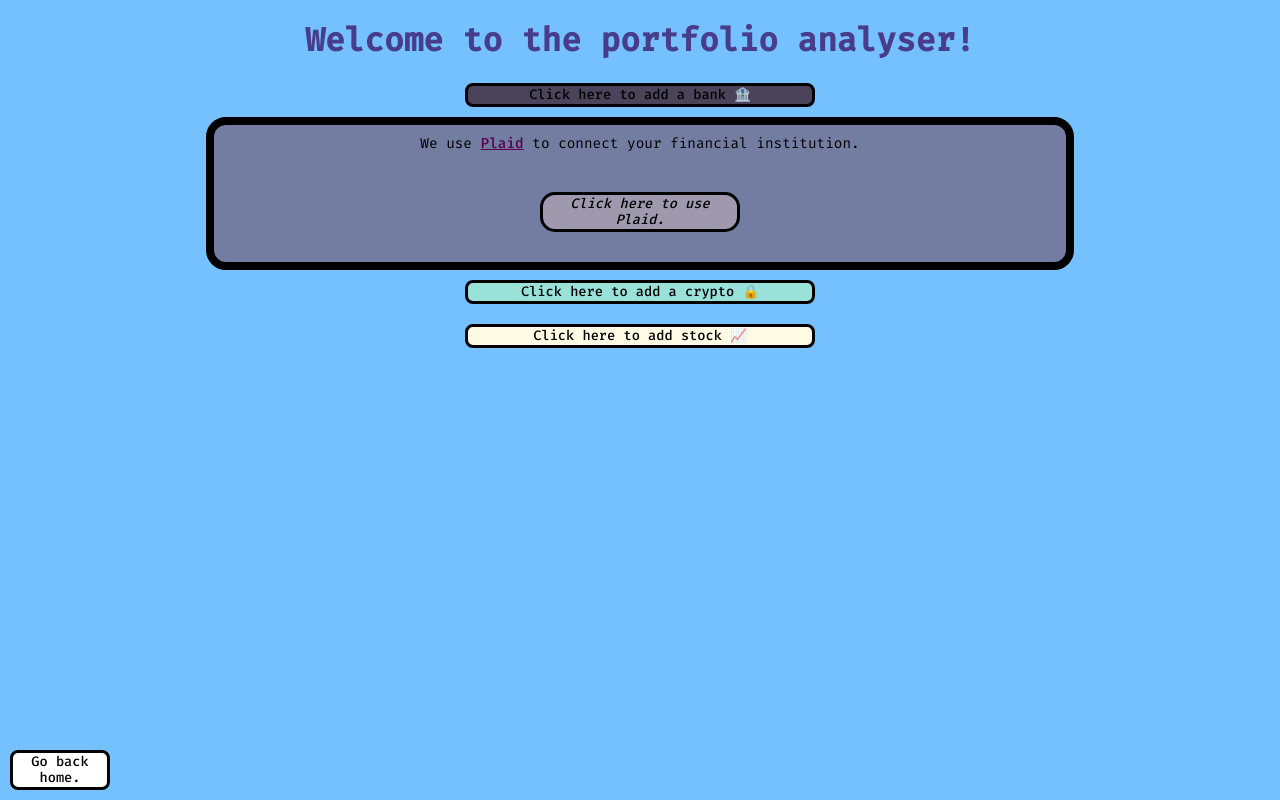
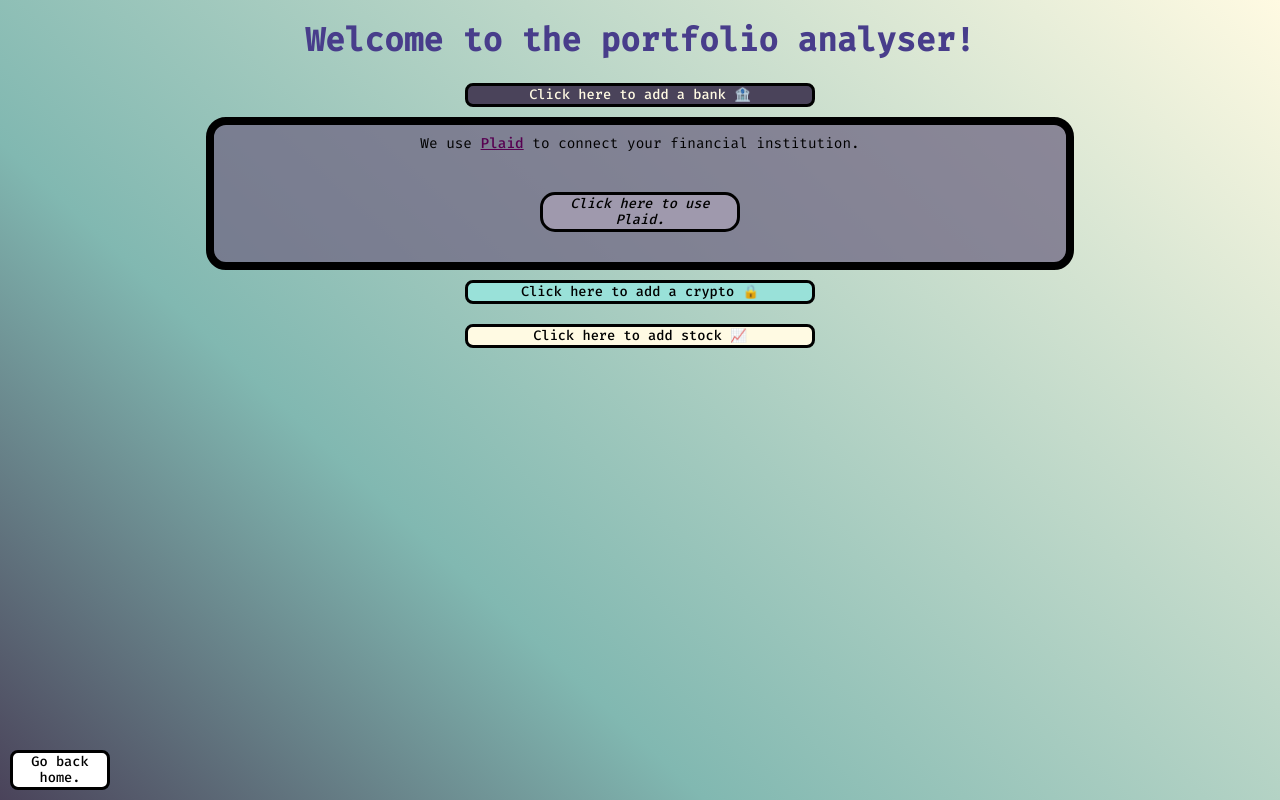
Before and after one commit to Ben-Drucker/my-money-portfolio, a Flask app: page /main in a window 1280 px wide, after a click on "Click here to add a bank 🏦". Run offline with Flask 2, Linux system fonts and the light colour scheme; some libraries are stand-ins or nearby versions.

Commit message:
Cleaned up and made everything look nicer

```diff
--- a/app.py
+++ b/app.py
@@ -89,4 +89,4 @@
 
 
 if __name__ == "__main__":
-    app.run(port=5000)
+    app.run(port=42100)
--- a/static/css/styles.css
+++ b/static/css/styles.css
@@ -1,7 +1,11 @@
 html {
-    background-color: rgba(56, 165, 255, 0.692);
-    min-width: 405px;
+    height: 100%;
+    background: linear-gradient(43deg,rgba(74,67,90,1) 0%, rgb(129, 184, 177) 33%, rgb(255, 250, 226)100%),
+    linear-gradient(199deg, rgb(141, 127, 172) 0%, rgba(153,225,217,1) 33%, rgba(255,250,227,1) 100%),
+    linear-gradient(330deg, rgb(155, 99, 131) 0%, rgb(153, 225, 189) 33%, rgb(255, 253, 246) 100%);
+
 }
+
 
 @font-face {
     font-family: "Fira Code Regular";
@@ -45,12 +49,12 @@
     width: 350px;
     padding-left: 10px;
     padding-right: 10px;
-    /* transition-duration: 200ms; */
+    transition-duration: 60ms;
 }
 
 button:hover {
-    font-size: 16px;
-    transition-duration: 200ms;
+    transform: scale(1.03);
+    box-shadow: 3px 3px black;
     cursor: pointer;
 }
 
@@ -62,6 +66,7 @@
 
 .bank {
     background-color: #4a435a;
+    color:#FFFAE3;
 }
 
 .stock {
@@ -139,12 +144,14 @@
 }
 
 .form_div {
-    font-family: "Fira Code Medium";
     text-align: center;
 }
 
 form {
     font-family: "Fira Code Medium";
+}
+
+#select_bank_form{
     text-align: left;
 }
 
@@ -184,7 +191,7 @@
     color: #570051;
 }
 
-#plaid_button {
+.plaid_button {
     margin: 30px;
     border-radius: 15px;
     width: min(200px, 50%);
--- a/static/js/scripts.js
+++ b/static/js/scripts.js
@@ -91,14 +91,14 @@
         return
     }
     results.innerHTML += "<form id='select_bank_form'></form>"
+    let form = document.getElementById("select_bank_form");
     accounts_array.forEach((account) => {
-        let form = document.getElementById("select_bank_form");
         form.innerHTML +=
             "<input type='checkbox' id=" + account.display_name + " value='Account'>\
             <label for="+ account.display_name + " >"+ account.display_name +"<span class='green'> (Balance: $"+account.bal +") </span> </label><br>\
             </input>";
-        console.log("In here...");
     });
+    form.innerHTML += "<div style='text-align: center;'><button type=submit class=plaid_button sytle='text-align: center;'> Submit </button></div>";
     results.hidden = false;
     document.getElementById("resultsHeader").hidden = false;
 }
--- a/templates/main.html
+++ b/templates/main.html
@@ -25,7 +25,7 @@
         <div class="grid_item"></div>
         <div class="popout grid_item" id="bank_popout" hidden="true">
             <p>We use <a href="http://www.plaid.com">Plaid</a> to connect your financial institution.</p>
-            <button type="button" id="plaid_button" onclick="plaid_init(); console.log('Clicked!');">
+            <button type="button" class="plaid_button" onclick="plaid_init();">
                 Click here to use Plaid.
             </button>
             <h5 id="resultsHeader" hidden = true>Please select which accounts you'd like to import:</h5>
```
